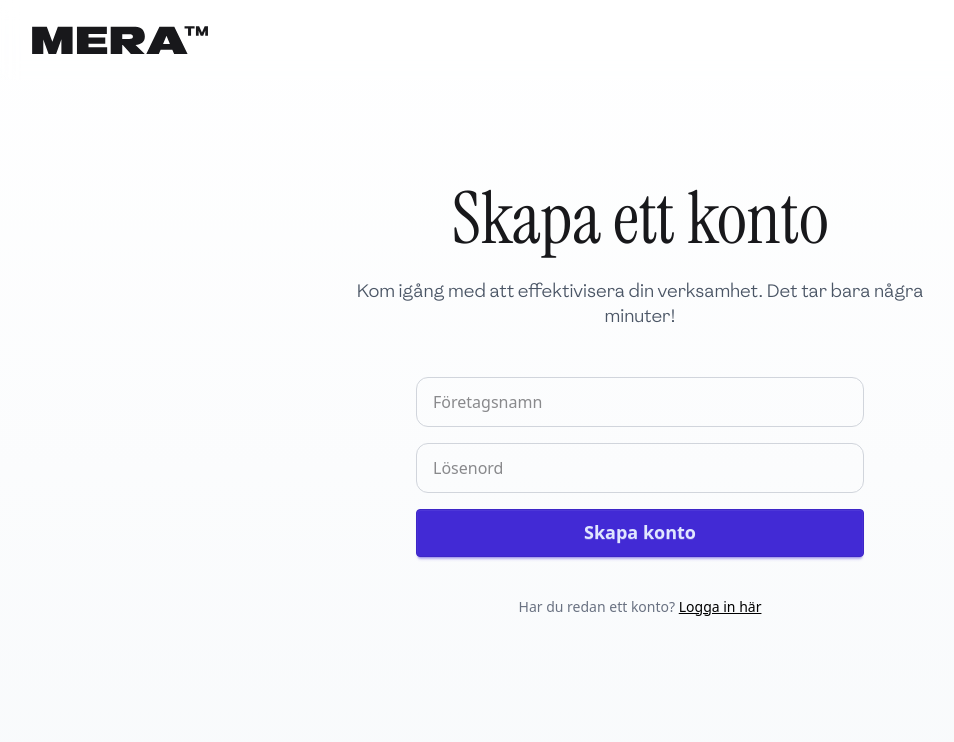
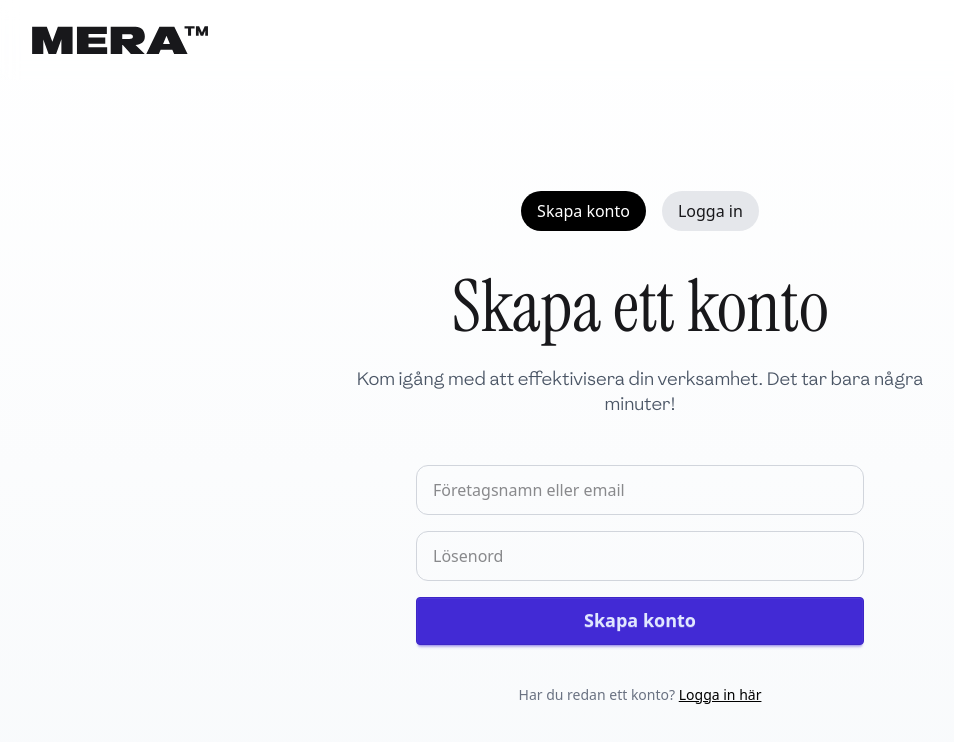
Before and after one commit to Hampus2001/mera, a Next.js app in the folder frontend/: page /signup in a window 1280 px wide. Shown: the top 742 px of the page, without its empty margins (0-954 px from the left). Built offline with nearby package versions, Linux system fonts and the light colour scheme.

Commit message:
login commit

```diff
--- a/frontend/app/signup/page.js
+++ b/frontend/app/signup/page.js
@@ -1,48 +1,66 @@
 "use client";
 import Link from "next/link";
 import { useState } from "react";
-
 import LandingNav from "@/components/LandingNav";
 
-export default function SignUp() {
+export default function AuthPage() {
+  const [isLogin, setIsLogin] = useState(false);
   const [username, setUsername] = useState("");
   const [password, setPassword] = useState("");
 
-  async function createAccount(e) {
+  function handleSubmit(e) {
     e.preventDefault();
+    const payload = { username, password };
 
-    const newAccount = { username, password };
-    console.log("Create account:", newAccount);
+    if (isLogin) {
+      console.log("Logga in:", payload);
+    } else {
+      console.log("Skapa konto:", payload);
+    }
 
-    //     // await fetch("/api/signup", {
-    //     //   method: "POST",
-    //     //   headers: { "Content-Type": "application/json" },
-    //     //   body: JSON.stringify(newAccount),
-    //     // });
-
-    //     setUsername("");
-    //     setPassword("");
+    setUsername("");
+    setPassword("");
   }
 
   return (
     <>
-      <LandingNav variant="signUp" />
-      <section className="flex flex-col items-center justify-center min-h-screen px-6 lg:px-40 gap-y-6 bg-gradient-to-b from-white to-slate-50">
+      <LandingNav variant={isLogin ? "login" : "signUp"} />
+      <section className="flex flex-col items-center justify-center min-h-screen px-6 lg:px-40 gap-y-6 bg-gradient-to-b from-white to-slate-50 pt-24">
+        <div className="flex space-x-4 mb-4">
+          <button
+            onClick={() => setIsLogin(false)}
+            className={`px-4 py-2 rounded-full ${
+              !isLogin ? "bg-black text-white" : "bg-gray-200"
+            }`}
+          >
+            Skapa konto
+          </button>
+          <button
+            onClick={() => setIsLogin(true)}
+            className={`px-4 py-2 rounded-full ${
+              isLogin ? "bg-black text-white" : "bg-gray-200"
+            }`}
+          >
+            Logga in
+          </button>
+        </div>
+
         <h1 className="font-instrument text-5xl lg:text-7xl text-center">
-          Skapa ett konto
+          {isLogin ? "Logga in" : "Skapa ett konto"}
         </h1>
         <p className="font-absans text-md lg:text-lg text-gray-600 text-center max-w-xl leading-snug">
-          Kom igång med att effektivisera din verksamhet. Det tar bara några
-          minuter!
+          {isLogin
+            ? "Välkommen tillbaka! Logga in med dina uppgifter."
+            : "Kom igång med att effektivisera din verksamhet. Det tar bara några minuter!"}
         </p>
 
         <form
-          onSubmit={createAccount}
+          onSubmit={handleSubmit}
           className="flex flex-col w-full max-w-md gap-4 mt-6"
         >
           <input
             type="text"
-            placeholder="Företagsnamn"
+            placeholder="Företagsnamn eller email"
             value={username}
             onChange={(e) => setUsername(e.target.value)}
             className="border border-gray-300 px-4 py-3 rounded-xl focus:outline-none focus:ring-2 focus:ring-black"
@@ -55,15 +73,32 @@ export default function SignUp() {
             className="border border-gray-300 px-4 py-3 rounded-xl focus:outline-none focus:ring-2 focus:ring-black"
           />
           <button type="submit" className="btn btn-lg btn-primary">
-            Skapa konto
+            {isLogin ? "Logga in" : "Skapa konto"}
           </button>
         </form>
 
         <p className="text-sm text-gray-500 mt-4">
-          Har du redan ett konto?{" "}
-          <Link href="/login" className="text-black underline">
-            Logga in här
-          </Link>
+          {isLogin ? (
+            <>
+              Har du inget konto?{" "}
+              <button
+                onClick={() => setIsLogin(false)}
+                className="text-black underline"
+              >
+                Skapa konto här
+              </button>
+            </>
+          ) : (
+            <>
+              Har du redan ett konto?{" "}
+              <button
+                onClick={() => setIsLogin(true)}
+                className="text-black underline"
+              >
+                Logga in här
+              </button>
+            </>
+          )}
         </p>
       </section>
     </>
--- a/frontend/components/LandingNav.js
+++ b/frontend/components/LandingNav.js
@@ -5,7 +5,7 @@ import { useState } from "react";
 
 export default function LandingNav({ variant }) {
   const [open, setOpen] = useState(false);
-  const isSignUp = variant === "signUp";
+
 
   function handleMobileMenu() {
     setOpen((prev) => !prev);
@@ -30,7 +30,17 @@ export default function LandingNav({ variant }) {
             </svg>
           </Link>
         </div>
-        {!isSignUp && (
+
+        {variant === "login" && (
+          <div className="font-absans text-sm text-gray-600">
+            Har du inget konto?{" "}
+            <Link href="/signup" className="underline">
+              Skapa ett här
+            </Link>
+          </div>
+        )}
+
+        {variant !== "signUp" && variant !== "login" && (
           <>
             <nav className="hidden lg:block space-x-8 font-absans">
               <Link className="cursor-pointer" href="/">
```
